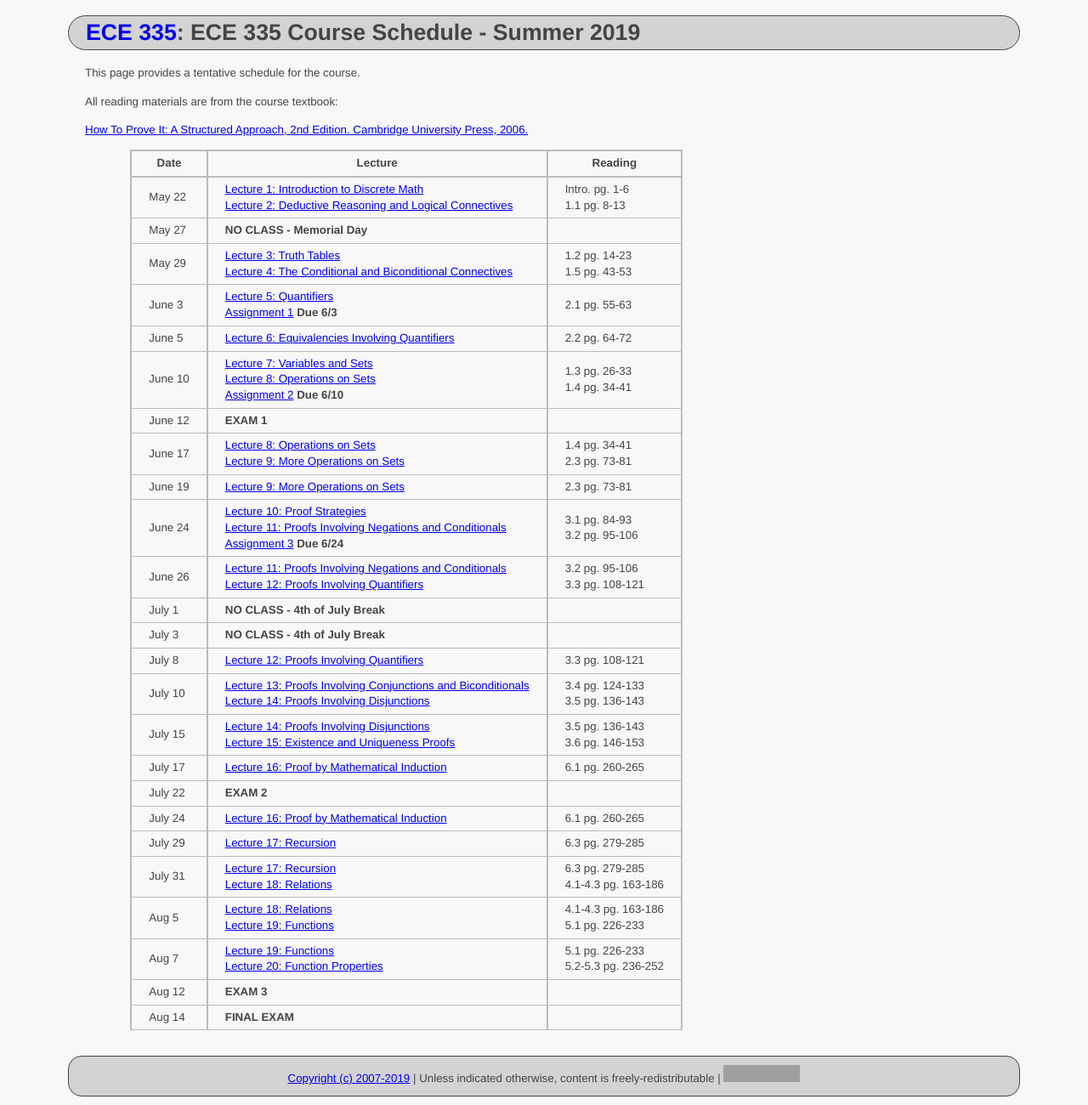
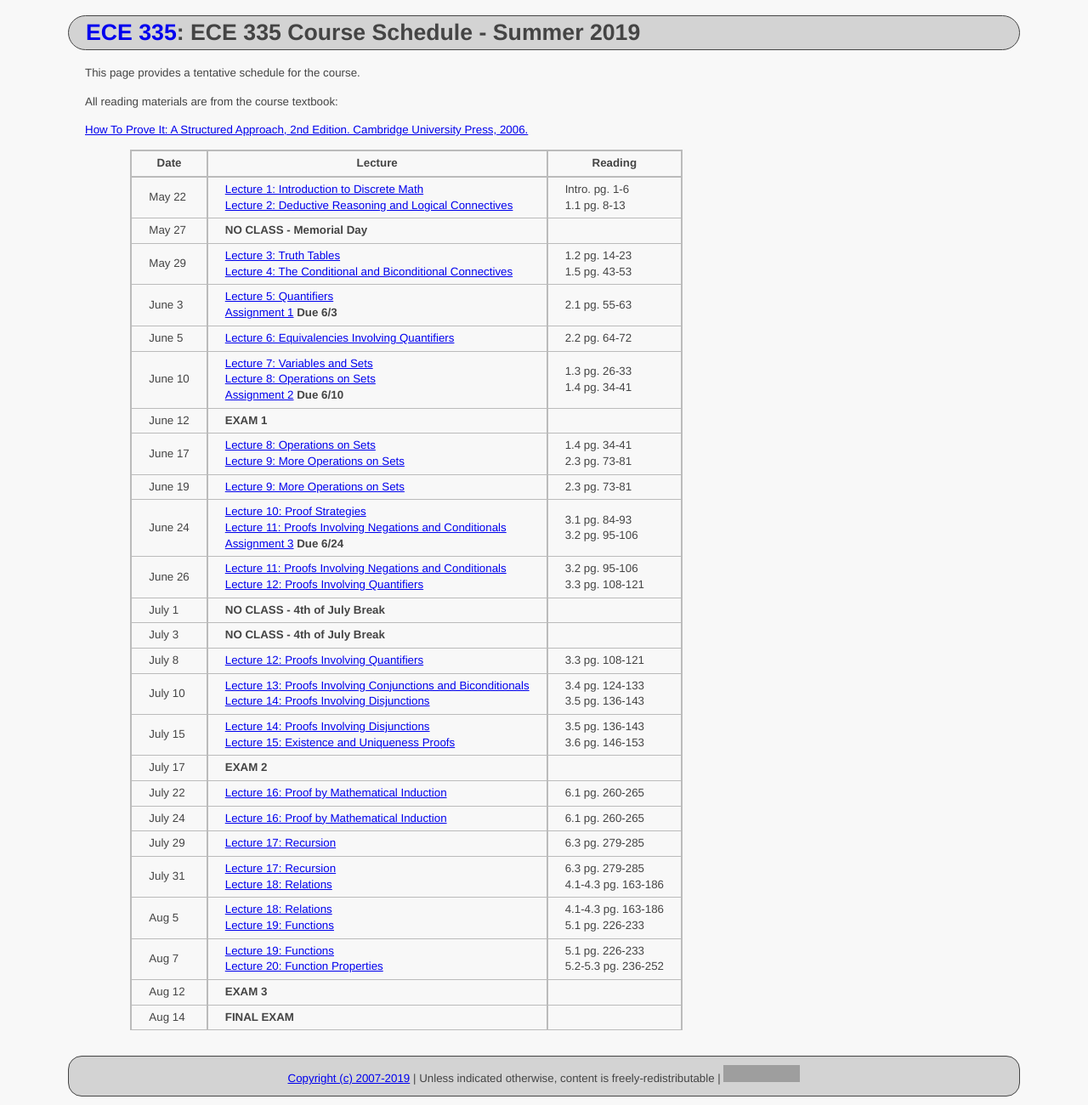
Before and after one commit to ycpcs/ece335-summer2019, a Jekyll site: the page built from schedule/index.md, in a window 1280 px wide. Shown: the whole page at 85% size. Built offline with Jekyll 4.4.1, drawn with Linux system fonts in a browser that asks for light colours; grey boxes are pictures that could not be loaded.

```diff
--- a/schedule/index.md
+++ b/schedule/index.md
@@ -29,8 +29,8 @@ Edition. Cambridge University Press,
 > July 8  | [Lecture 12: Proofs Involving Quantifiers](../lectures/lecture12.html) | 3.3 pg. 108-121 |
 > July 10 | [Lecture 13: Proofs Involving Conjunctions and Biconditionals](../lectures/lecture13.html) <br /> [Lecture 14: Proofs Involving Disjunctions](../lectures/lecture14.html) | 3.4 pg. 124-133 <br /> 3.5 pg. 136-143 |
 > July 15 | [Lecture 14: Proofs Involving Disjunctions](../lectures/lecture14.html) <br /> [Lecture 15: Existence and Uniqueness Proofs](../lectures/lecture15.html) | 3.5 pg. 136-143 <br /> 3.6 pg. 146-153 |
-> July 17 | [Lecture 16: Proof by Mathematical Induction](../lectures/lecture16.html) | 6.1 pg. 260-265 |
-> July 22 | **EXAM 2** | |
+> July 17 | **EXAM 2** | |
+> July 22 | [Lecture 16: Proof by Mathematical Induction](../lectures/lecture16.html) | 6.1 pg. 260-265 |
 > July 24 | [Lecture 16: Proof by Mathematical Induction](../lectures/lecture16.html) | 6.1 pg. 260-265 |
 > July 29 | [Lecture 17: Recursion](../lectures/lecture17.html) | 6.3 pg. 279-285 |
 > July 31 | [Lecture 17: Recursion](../lectures/lecture17.html) <br /> [Lecture 18: Relations](../lectures/lecture18.html) | 6.3 pg. 279-285 <br /> 4.1-4.3 pg. 163-186 |
```
Also changed, not shown: index.md (+1 -1 lines).
